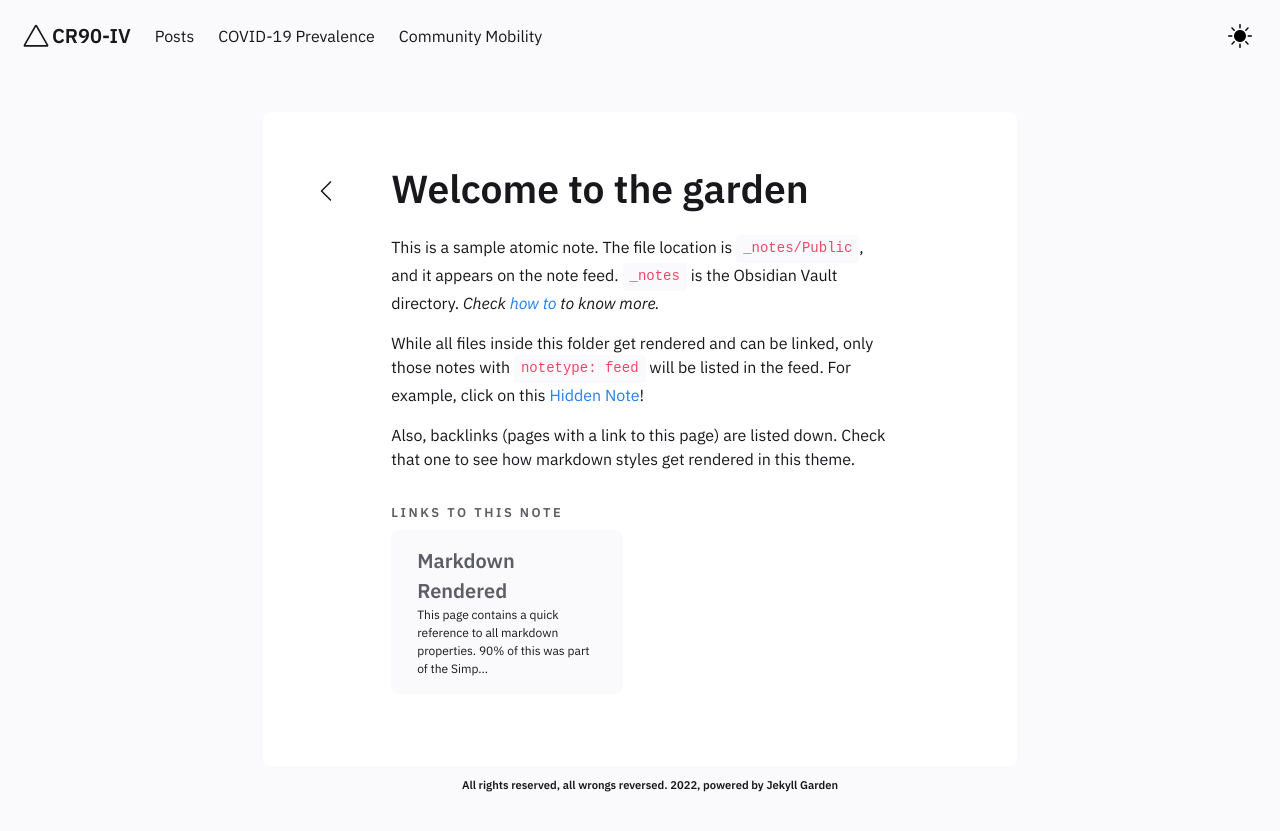
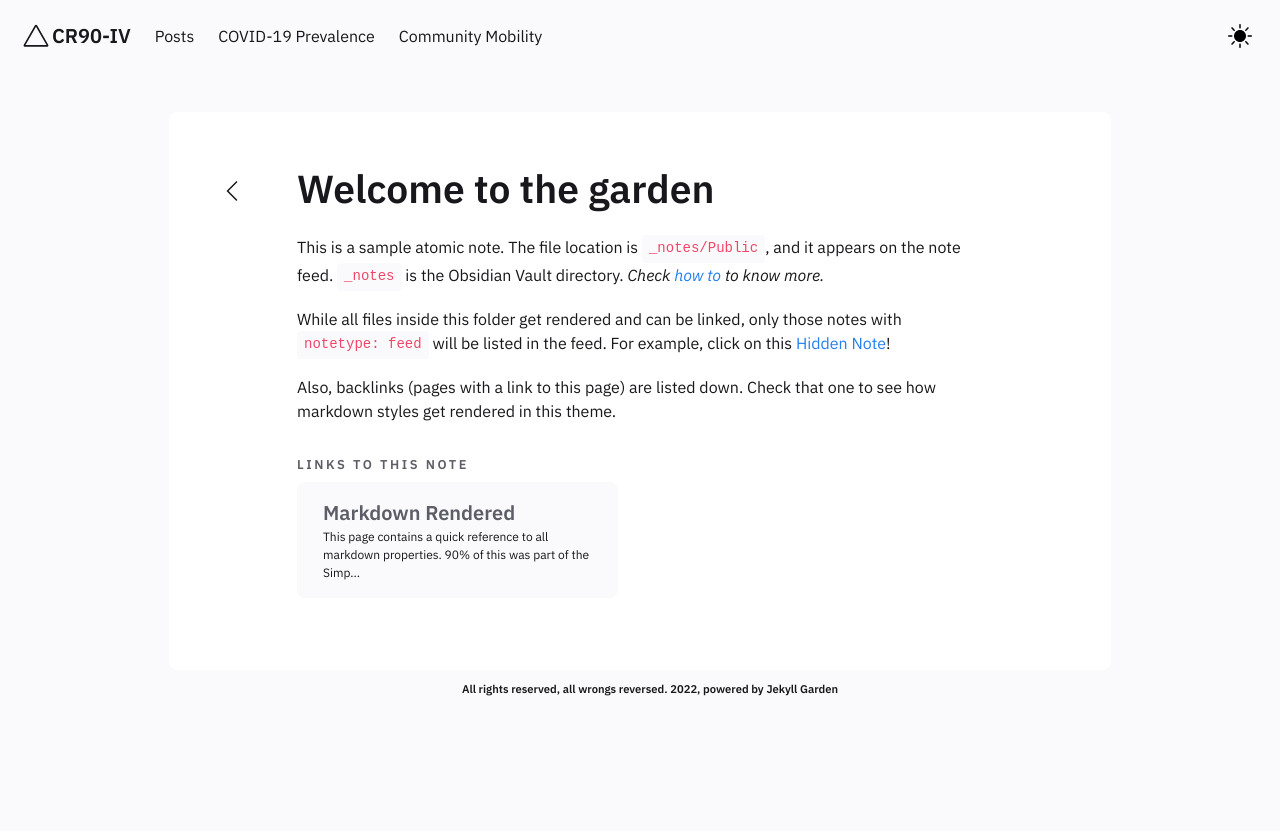
Before and after one commit to CR90-IV/CR90-IV.github.io, a Jekyll site: the page built from _notes/Public/Welcome to the garden.md, in a window 1280 px wide. Shown: the top 831 px of the page. Built offline with Jekyll 4.4.1, drawn with Linux system fonts in a browser that asks for light colours.

Commit message:
Update Post.html

```diff
--- a/_layouts/Post.html
+++ b/_layouts/Post.html
@@ -91,7 +91,7 @@
 
             {%- if page.content-type == "notes"
             or page.content-type == "post"  -%}
-                <div class="column is-three-fifths">
+                <div class="column is-three-quarters">
                     <main>
                         <div class="note-page-section">
                             <div class="buttons for-back-home">
```
